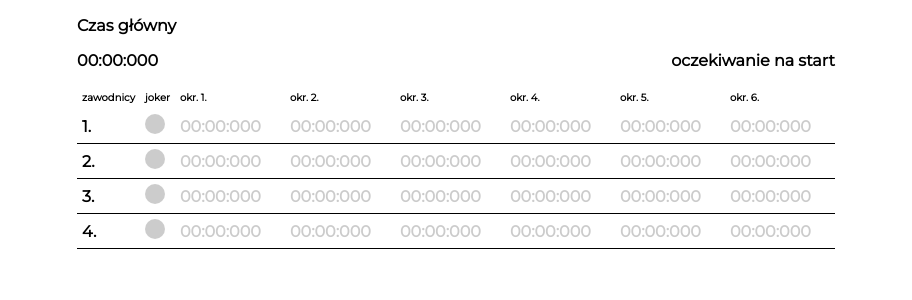
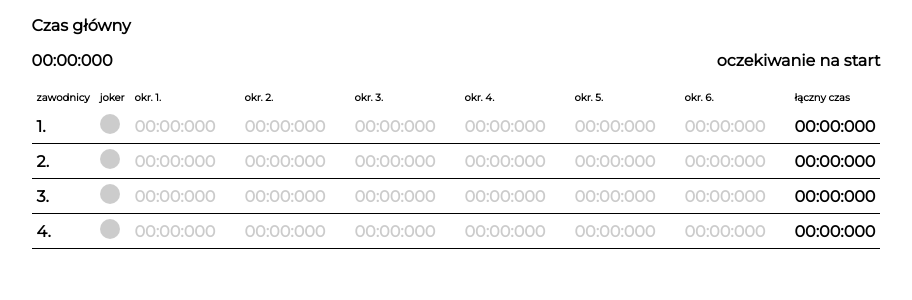
Before and after one commit to jakub-kilinski/stopwatch, a React (Create React App) app: page / in a window 1280 px wide. Shown: the top 300 px of the page, without its empty margins (184-1096 px from the left). Built offline with nearby package versions, Linux system fonts and the light colour scheme.

Commit message:
Add column total time and add penalty if driver don't pass through joker.

```diff
--- a/src/Stopwatch.js
+++ b/src/Stopwatch.js
@@ -4,7 +4,8 @@ import Driver from './Driver';
 class Stopwatch extends Component {
     config = {
         numbersOfDrivers: 4,
-        laps: 6
+        laps: 6,
+        jokerPenaltyMilliseconds: 40000
     };
     KEYS = {
         n1: 49,
@@ -93,7 +94,7 @@ class Stopwatch extends Component {
     };
 
     showBestTime() {
-        var bestTime = this.state.bestTime;
+        let bestTime = this.state.bestTime;
 
         this.state.drivers.map(function(driver){
             driver.times.map(function(time){
@@ -169,6 +170,19 @@ class Stopwatch extends Component {
         }
         return "oczekiwanie na start";
     }
+    renderFullTime = (driver) => {
+        if (driver.getFinished()) {
+            let fullTime = 0;
+            driver.times.map(function(time){
+                return fullTime += time.time.getTime();
+            });
+            if(!driver.getJoker()){
+                fullTime += this.config.jokerPenaltyMilliseconds;
+            }
+            return this.renderDigits(new Date(fullTime));
+        }
+        return '00:00:000';
+    };
 
     renderDriver = (data, id) => {
         return (
@@ -176,6 +190,7 @@ class Stopwatch extends Component {
                 <td>{++id}.</td>
                 <td>{this.renderJoker(data.getJoker())} </td>
                 {data.times.map(this.renderTime)}
+                <td>{this.renderFullTime(data)}</td>
             </tr>
         );
     };
@@ -187,15 +202,21 @@ class Stopwatch extends Component {
             </i>
         );
     };
-
     renderPrettyTime = (time) => {
         let clazzName = 'prettyTime' + (time.best ? " best" : "");
         return (
             <span className={clazzName}>
-                {('0' + time.time.getMinutes()).slice(-2)}:
-                {('0' + time.time.getSeconds()).slice(-2)}:
-                {('00' + time.time.getMilliseconds()).slice(-3)}
+                {this.renderDigits(time.time)}
             </span>
+        );
+    };
+    renderDigits = (time) => {
+        return (
+            <>
+                {('0' + time.getMinutes()).slice(-2)}:
+                {('0' + time.getSeconds()).slice(-2)}:
+                {('00' + time.getMilliseconds()).slice(-3)}
+            </>
         );
     };
     renderTime = (data, id) => {
@@ -241,6 +262,7 @@ class Stopwatch extends Component {
                             <th>zawodnicy</th>
                             <th>joker</th>
                             {this.renderLapHeader()}
+                            <th>łączny czas</th>
                         </tr>
 
                         {this.state.drivers.map(this.renderDriver)}
```
Also changed, not shown: 1 other file (tests, documents, lock files or other folders).
